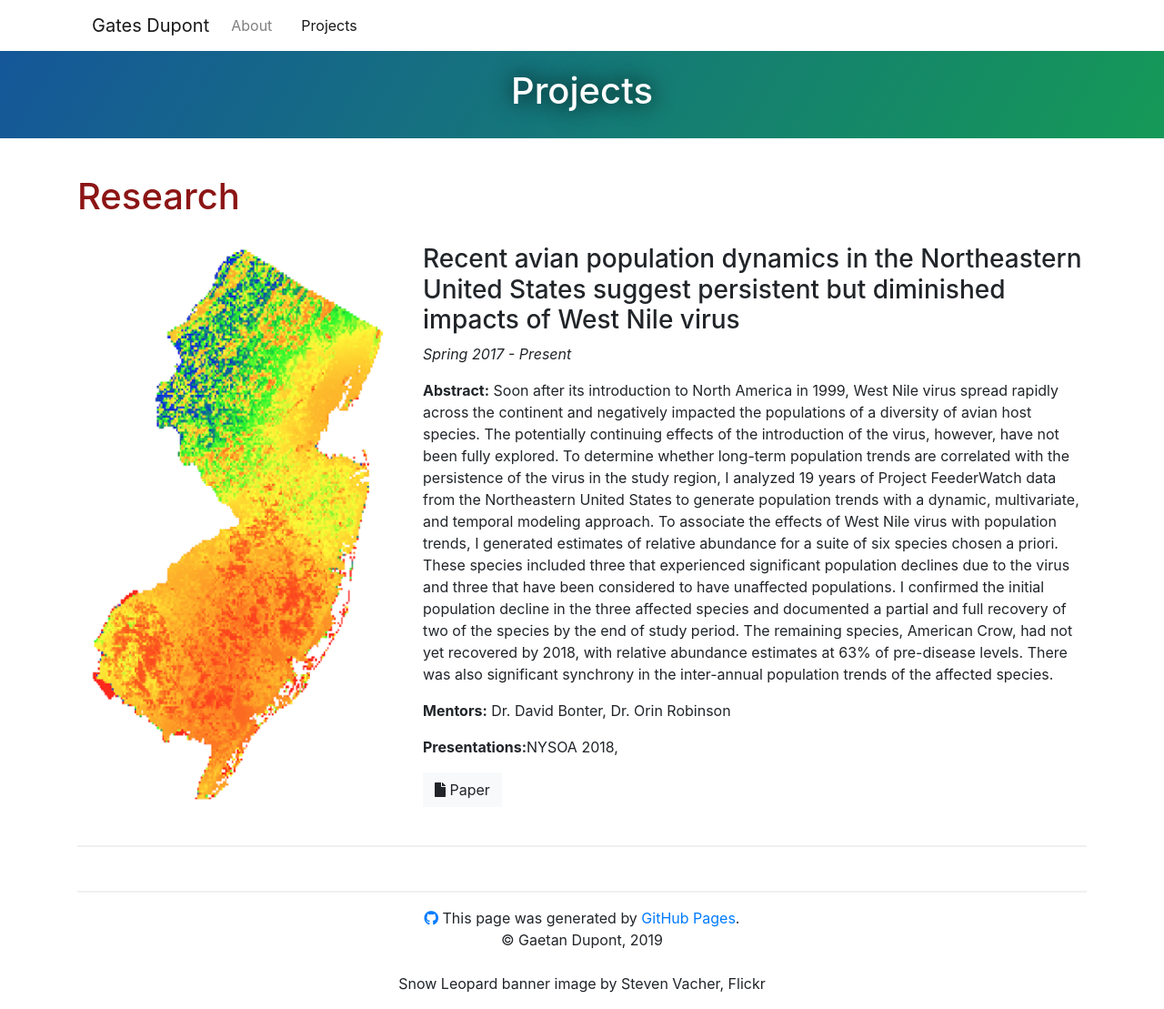
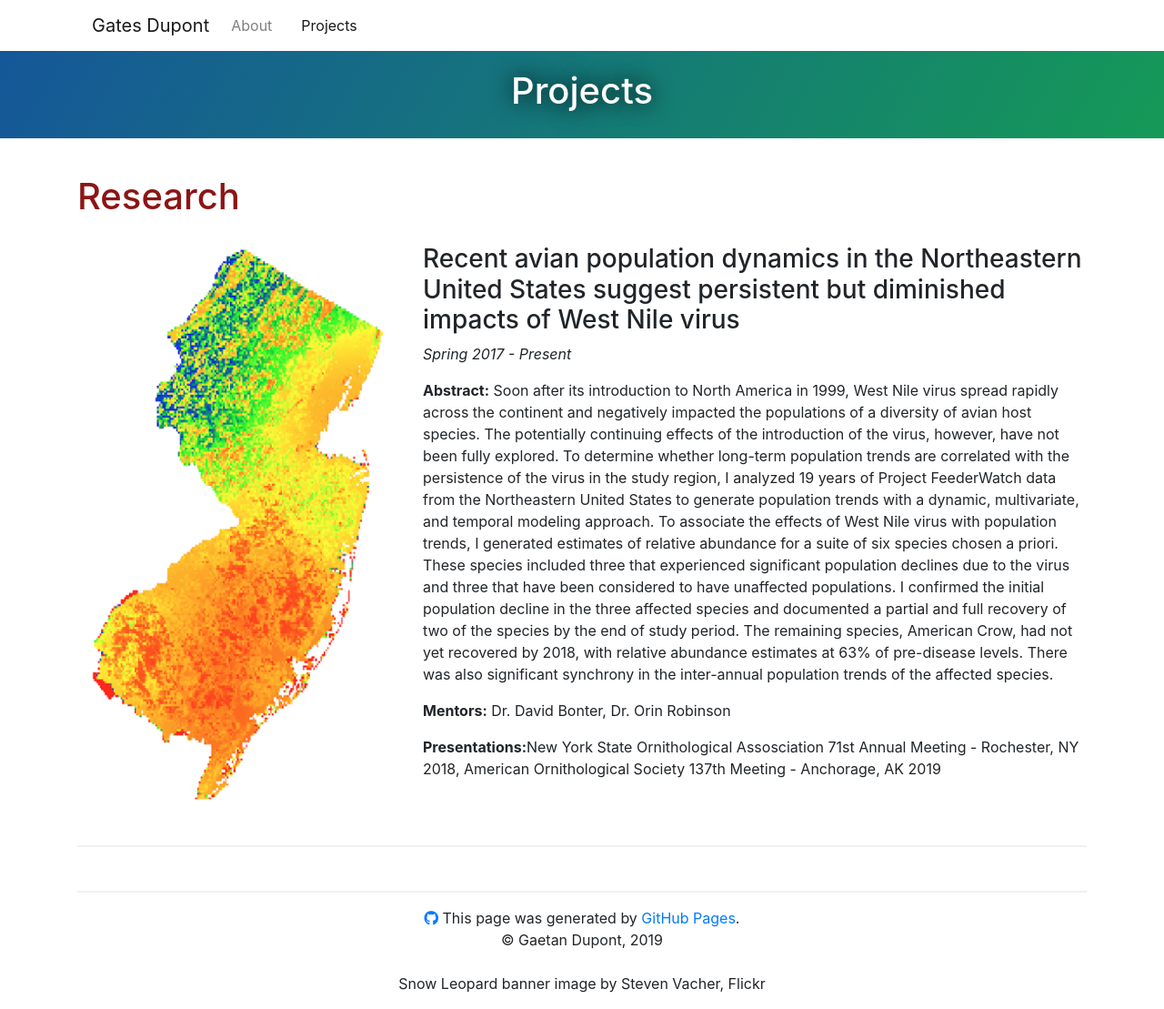
Before and after one commit to chrisyeh96/chrisyeh96.github.io, a Jekyll site: the page built from projects.md, in a window 1280 px wide. Shown: the whole page at 91% size. Built offline with Jekyll 4.4.1, drawn with Linux system fonts in a browser that asks for light colours; nearby versions of some CDN libraries.

Commit message:
Update projects.md

```diff
--- a/projects.md
+++ b/projects.md
@@ -16,10 +16,7 @@ use_fontawesome: true
     <p class="italic">Spring 2017 - Present</p>
     <p><span class="bold">Abstract:</span> Soon after its introduction to North America in 1999, West Nile virus spread rapidly across the continent and negatively impacted the populations of a diversity of avian host species. The potentially continuing effects of the introduction of the virus, however, have not been fully explored. To determine whether long-term population trends are correlated with the persistence of the virus in the study region, I analyzed 19 years of Project FeederWatch data from the Northeastern United States to generate population trends with a dynamic, multivariate, and temporal modeling approach. To associate the effects of West Nile virus with population trends, I generated estimates of relative abundance for a suite of six species chosen a priori. These species included three that experienced significant population declines due to the virus and three that have been considered to have unaffected populations. I confirmed the initial population decline in the three affected species and documented a partial and full recovery of two of the species by the end of study period. The remaining species, American Crow, had not yet recovered by 2018, with relative abundance estimates at 63% of pre-disease levels. There was also significant synchrony in the inter-annual population trends of the affected species.</p>
     <p><span class="bold">Mentors:</span> Dr. David Bonter, Dr. Orin Robinson</p>
-    <p><span class="bold">Presentations:</span>NYSOA 2018, </p>
-    <a href="https://arxiv.org/pdf/1711.03654.pdf" class="btn btn-light">
-        <i class="fa fa-file"></i> Paper
-    </a>
+    <p><span class="bold">Presentations:</span>New York State Ornithological Assosciation 71st Annual Meeting - Rochester, NY 2018, American Ornithological Society 137th Meeting - Anchorage, AK 2019</p>
 </div>
 </div>
 <hr>
```
